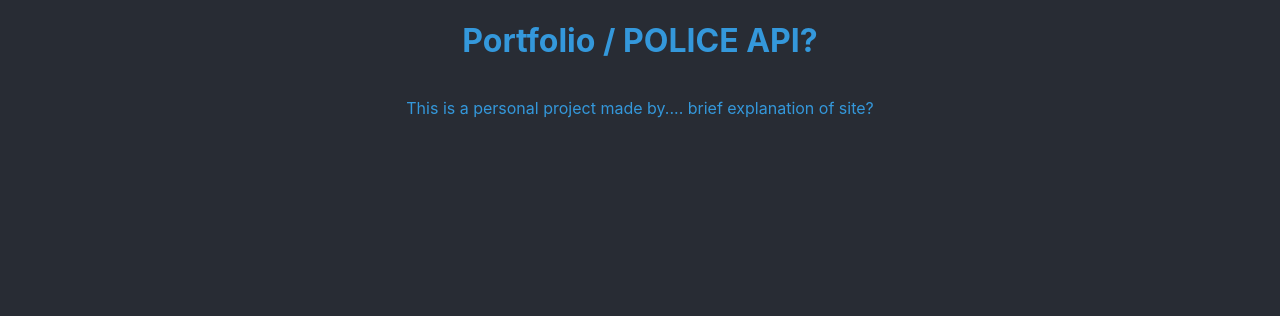
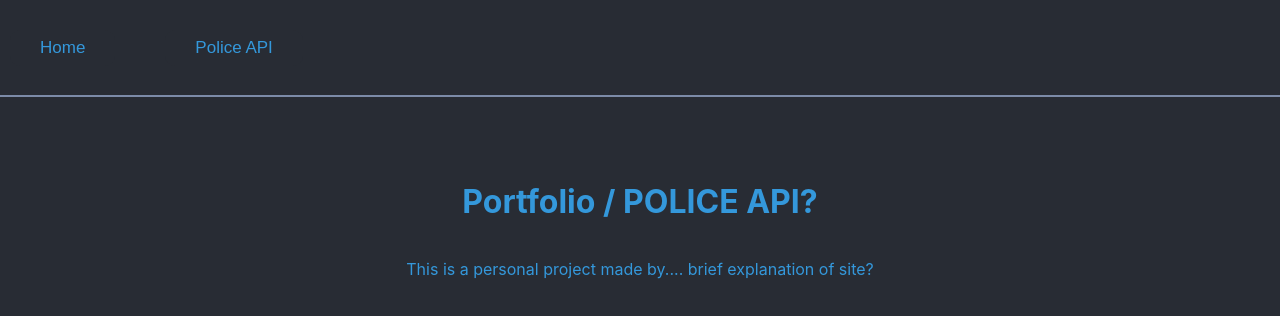
Before and after one commit to mrpingu98/policeAPI, a React (Create React App) app: page / in a window 1280 px wide. Shown: the top 316 px of the page. Built offline with nearby package versions, Linux system fonts and the light colour scheme.

Commit message:
navbar component added to homepage

```diff
--- a/src/Pages/Home.tsx
+++ b/src/Pages/Home.tsx
@@ -1,11 +1,15 @@
 import React from "react";
+import { NavBar } from "../Components/NavBar";
 
 const Home: React.FC = () => {
   return (
-    <div className="centre">
-      <h1>Portfolio / POLICE API?</h1>
-      <p>This is a personal project made by.... brief explanation of site?</p>
-    </div>
+    <>
+      <NavBar />
+      <div className="centre">
+        <h1>Portfolio / POLICE API?</h1>
+        <p>This is a personal project made by.... brief explanation of site?</p>
+      </div>
+    </>
   );
 };
 
```
